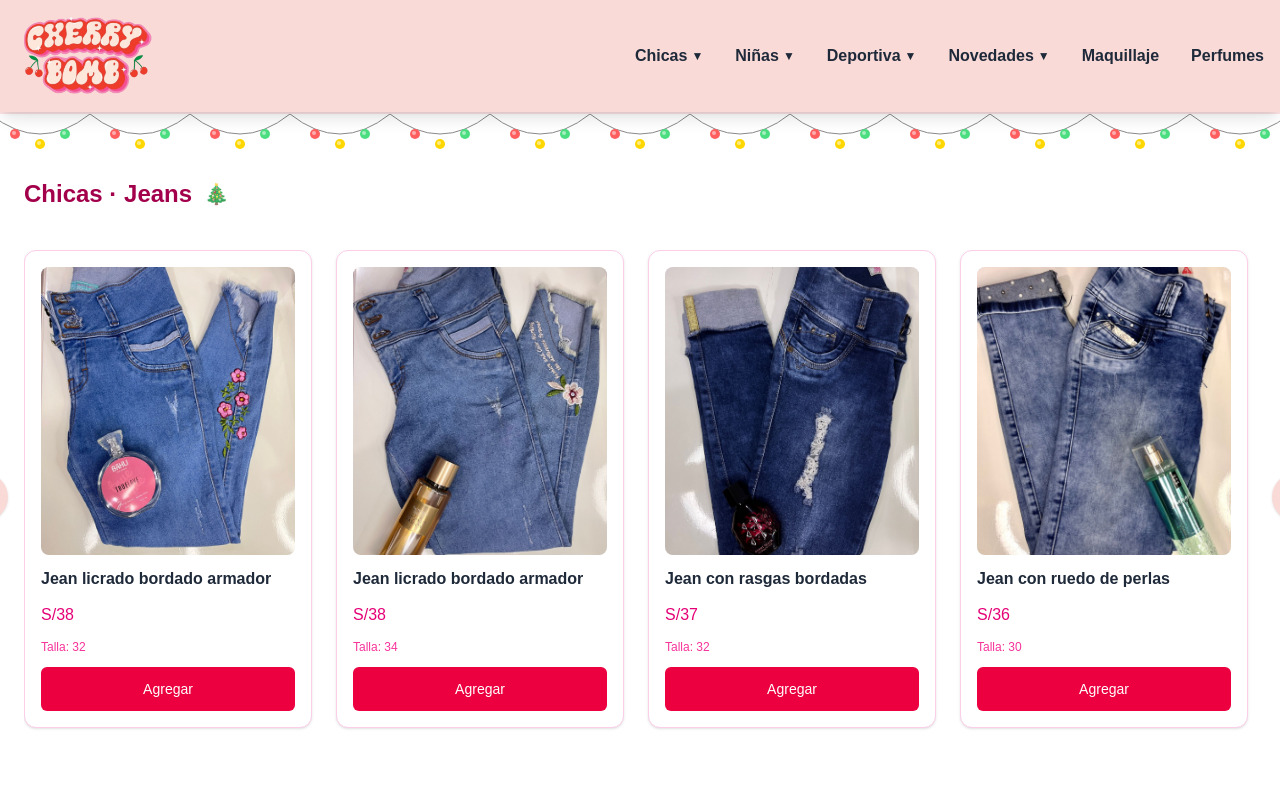
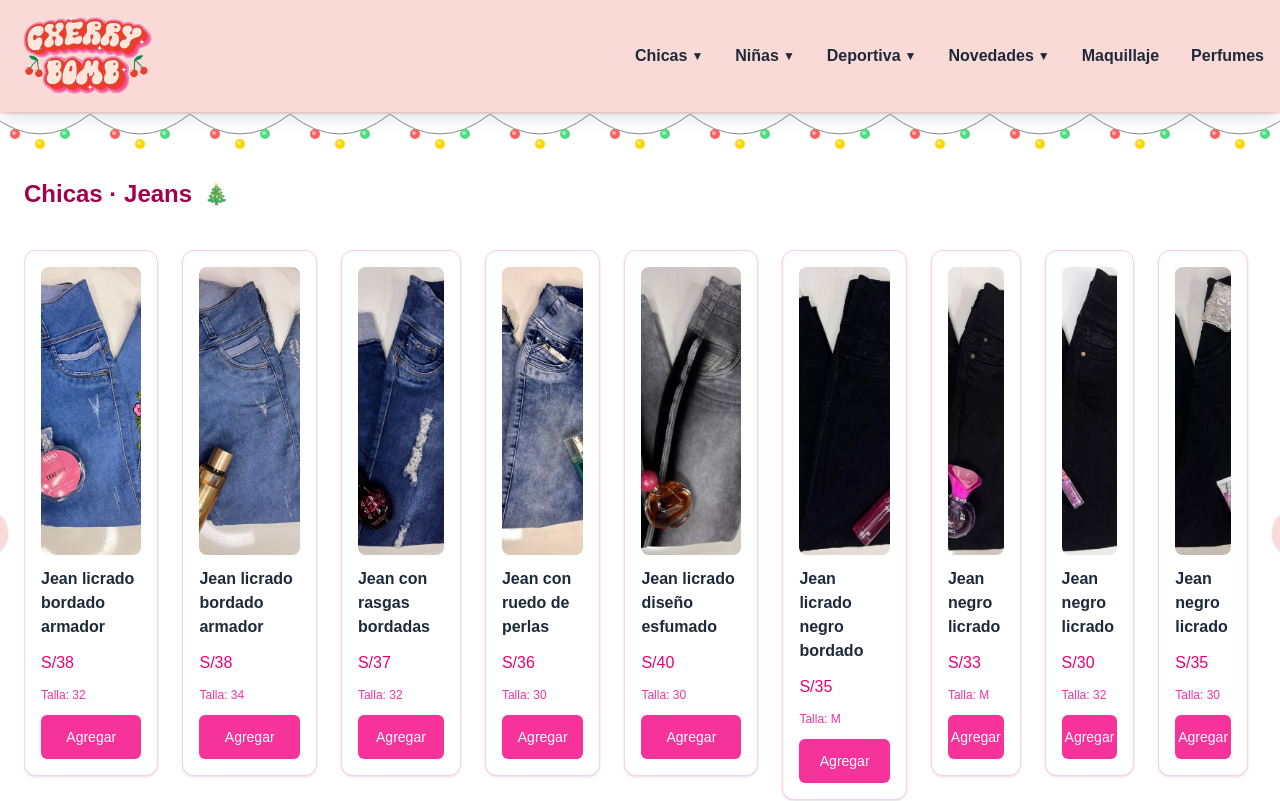
Before and after one commit to DiegoAndresAvalos/cherry-bomb, a Next.js app: page / in a window 1280 px wide. Shown: the top 801 px of the page. Built offline with nearby package versions, Linux system fonts and the light colour scheme.

Commit message:
update title in metadata to "Cherry Bomb 🍒"

```diff
--- a/src/app/layout.js
+++ b/src/app/layout.js
@@ -12,7 +12,7 @@ const geistMono = Geist_Mono({
 });
 
 export const metadata = {
-  title: "Create Next App",
+  title: "Cherry Bomb 🍒",
   description: "Generated by create next app",
 };
 
--- a/src/components/ProductCard.jsx
+++ b/src/components/ProductCard.jsx
@@ -3,30 +3,30 @@ import { useCart } from "@/components/CartContext";
 import { useState } from "react";
 
 export default function ProductCard({ product }) {
-  // Control de carrito: alta y baja del mismo producto
   const { addProduct, removeProduct, selectedProducts } = useCart();
   const isSelected = selectedProducts.some((p) => p.id === product.id);
   const [showModal, setShowModal] = useState(false);
 
+  // ESTA ES LA CLAVE: Verificamos si la imagen es válida (no es un espacio vacío)
   const hasImage = product.image && product.image.trim() !== "";
 
-  // Alterna entre agregar y desagregar evitando propagar el clic a la tarjeta
   const handleToggleCart = (e) => {
-    e.stopPropagation(); // Evita clics accidentales si el botón está dentro de otro elemento clicable
+    e.stopPropagation();
     if (isSelected) {
-      removeProduct(product.id); // Si ya está, lo quita
+      removeProduct(product.id);
     } else {
-      addProduct(product); // Si no está, lo agrega
+      addProduct(product);
     }
   };
 
   return (
     <>
-      <div className="bg-white border border-pink-200 rounded-xl p-4 flex flex-col gap-3 shadow-sm hover:shadow-md transition w-64 sm:w-72 shrink-0">
+      <div className="bg-white border border-pink-200 rounded-xl p-4 flex flex-col gap-3 shadow-sm hover:shadow-md transition">
         <div
           className="relative w-full h-72 overflow-hidden rounded-lg flex items-center justify-center cursor-pointer bg-gray-100"
           onClick={() => hasImage && setShowModal(true)}
         >
+          {/* AQUÍ USAMOS LA PROTECCIÓN */}
           {hasImage ? (
             <Image
               src={product.image}
@@ -52,8 +52,8 @@ export default function ProductCard({ product }) {
           onClick={handleToggleCart}
           className={`mt-auto rounded-md py-3 text-sm font-medium transition text-white ${
             isSelected
-              ? "bg-gray-400 hover:bg-gray-500 text-gray-800" // Estado de desagregar en gris
-              : "bg-rose-600 hover:bg-rose-700 text-white" // Estado normal más oscuro
+              ? "bg-red-500 hover:bg-red-600"
+              : "bg-pink-500 hover:bg-pink-600"
           }`}
         >
           {isSelected ? "Desagregar" : "Agregar"}
```
